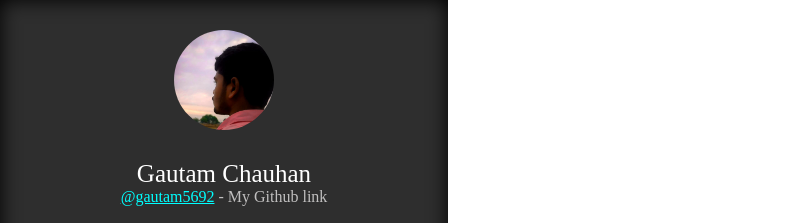
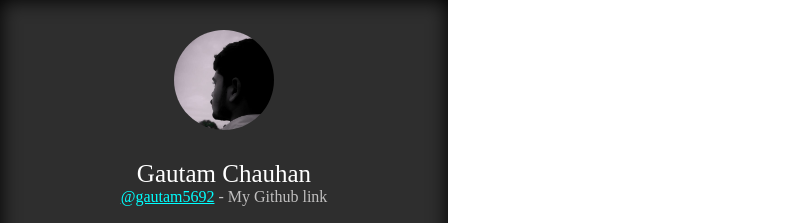
Before and after one commit to gautam5692/Simple-Personal-Webpage, a plain HTML site: page index.html in a window 1280 px wide. Shown: the top 223 px of the page, without its empty margins (0-803 px from the left). Drawn offline with Linux system fonts and the light colour scheme.

Commit message:
changed dp image name

```diff
--- a/index.html
+++ b/index.html
@@ -11,7 +11,7 @@
 <body>
   <div class="main-div" id="left-panel">
     <div id="img-container">
-      <img src="img/4.jpeg" alt="my photo">
+      <img src="img/2.jpeg" alt="my photo">
     </div>
     <span id="my-name">Gautam Chauhan</span>
     <div id="git-link">
```
